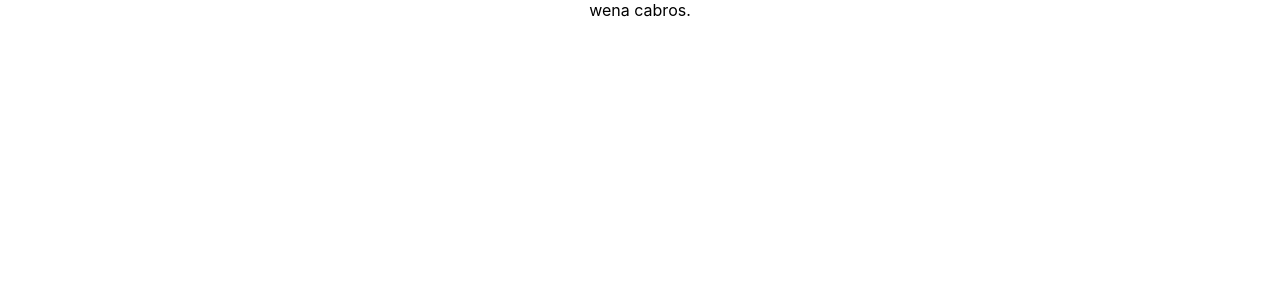
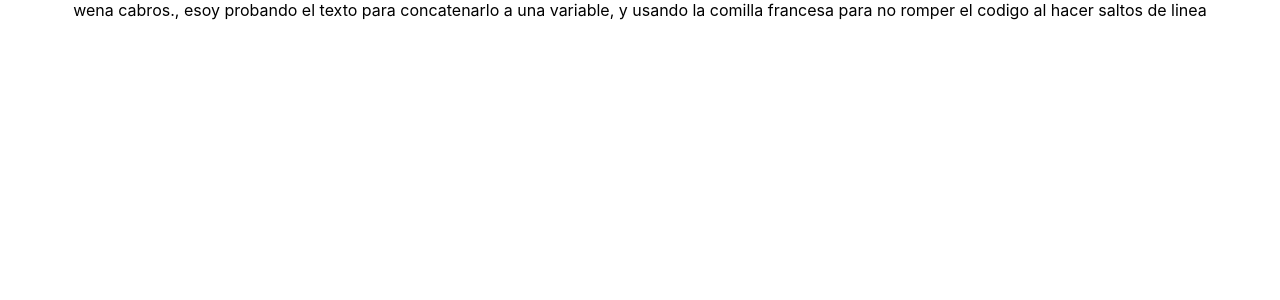
Before and after one commit to MarcoRosselDev/javascript, a React (Create React App) app in the folder cursos-youtube/part1/: page / in a window 1280 px wide. Shown: the top 300 px of the page. Built offline with nearby package versions, Linux system fonts and the light colour scheme.

Commit message:
bootcamp midudev 1 notes-part1-8

```diff
--- a/cursos-youtube/part1/src/App.js
+++ b/cursos-youtube/part1/src/App.js
@@ -17,7 +17,10 @@ const App = () => {
 
   return (
     <div className="App">
-      {mensaje}
+      {mensaje + `, esoy probando el texto
+      para concatenarlo a una variable, y usando la
+       comilla francesa para no romper
+      el codigo al hacer saltos de linea` }
 
     {/* usamos las llaves para evaluar  */}
     </div>
```
